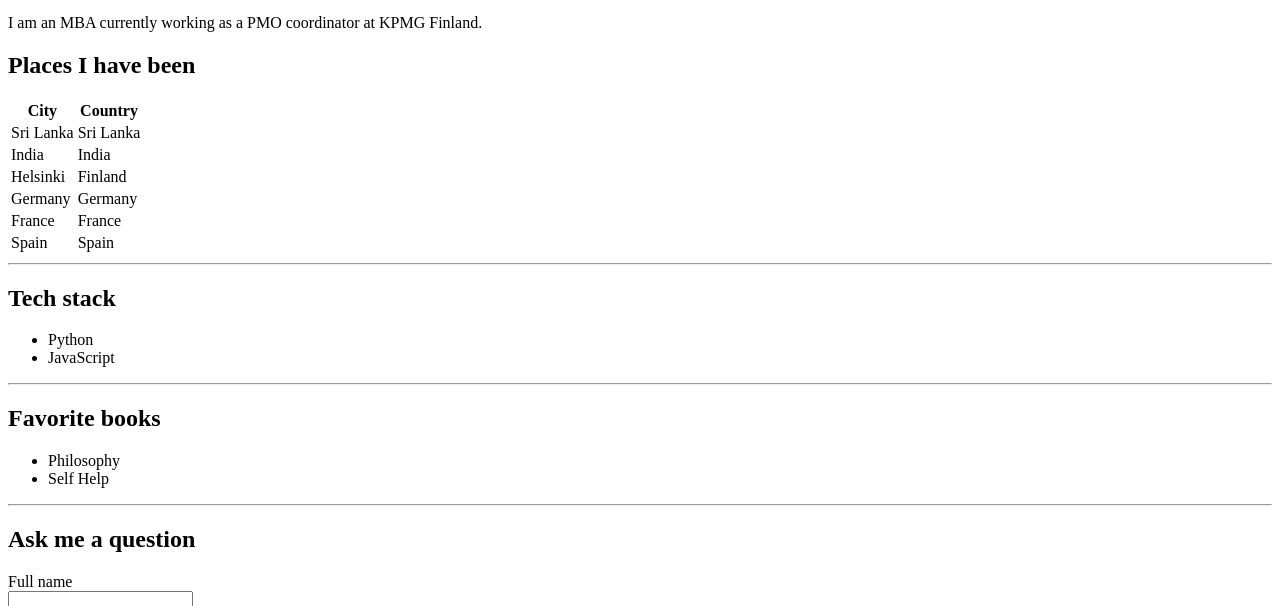
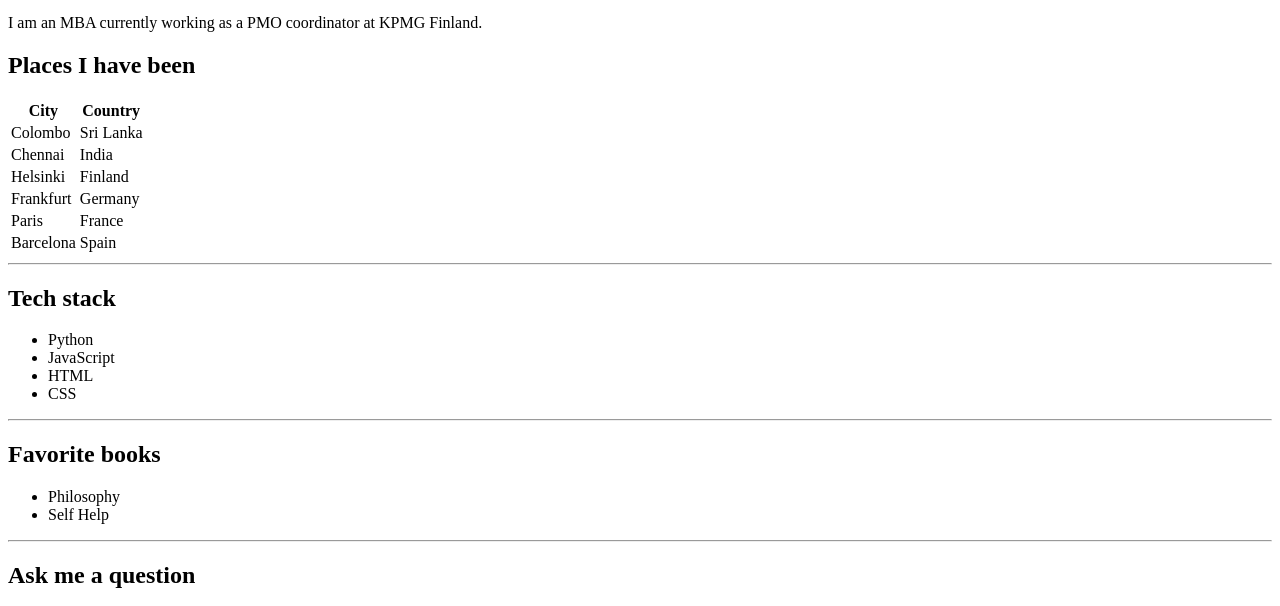
Before and after one commit to Ragun11/About-Me-HTML, a plain HTML site: page index.html in a window 1280 px wide. Shown: the part 149-755 px from the top of the page. Drawn offline with Linux system fonts and the light colour scheme.

Commit message:
Update index.html

```diff
--- a/index.html
+++ b/index.html
@@ -36,11 +36,11 @@
                     <th>Country</th>
                 </tr>
                 <tr>
-                    <td>Sri Lanka</td>
+                    <td>Colombo</td>
                     <td>Sri Lanka</td>
                 </tr>
                 <tr>
-                    <td>India</td>
+                    <td>Chennai</td>
                     <td>India</td>
                 </tr>
                 <tr>
@@ -48,15 +48,15 @@
                     <td>Finland</td>
                 </tr>
                 <tr>
-                    <td>Germany</td>
+                    <td>Frankfurt</td>
                     <td>Germany</td>
                 </tr>
                 <tr>
-                    <td>France</td>
+                    <td>Paris</td>
                     <td>France</td>
                 </tr>
                 <tr>
-                    <td>Spain</td>
+                    <td>Barcelona</td>
                     <td>Spain</td>
                 </tr>
             </table>
@@ -67,6 +67,8 @@
             <ul>
                 <li>Python</li>
                 <li>JavaScript</li>
+                <li>HTML</li>
+                <li>CSS</li>
             </ul>
             <hr>
         </section>
```
